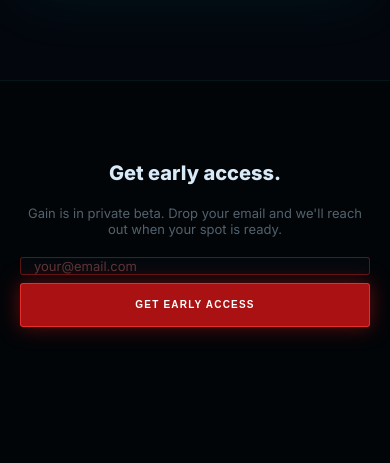
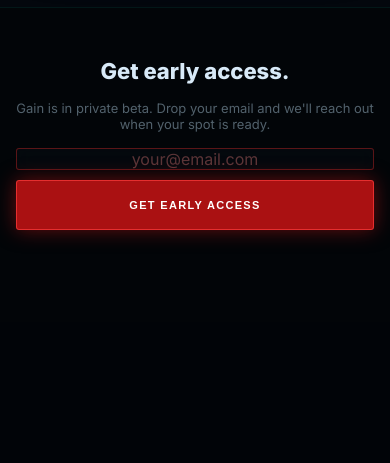
Before and after one commit to papjamzzz/gain, a Flask app: page / in a window 390 px wide. Shown: the part 1300-1763 px from the top of the page. After the commit the page ends 1541 px from the top, so only its background shows below. Run offline with Flask 3, Linux system fonts and the light colour scheme.

Commit message:
Mobile/iOS optimization — safe areas, touch targets, centered hero form

```diff
--- a/templates/index.html
+++ b/templates/index.html
@@ -2,7 +2,10 @@
 <html lang="en">
 <head>
   <meta charset="UTF-8"/>
-  <meta name="viewport" content="width=device-width, initial-scale=1.0"/>
+  <meta name="viewport" content="width=device-width, initial-scale=1.0, viewport-fit=cover"/>
+  <meta name="apple-mobile-web-app-capable" content="yes"/>
+  <meta name="apple-mobile-web-app-status-bar-style" content="black-translucent"/>
+  <meta name="theme-color" content="#000000"/>
   <title>Gain — Dial in your AI</title>
   <meta name="description" content="A behavioral mixing board for AI. Same task. Different state. Measurably different output.">
   <script async src="https://www.googletagmanager.com/gtag/js?id=G-VPT05X5BC2"></script>
@@ -237,9 +240,65 @@
 
     /* ── MOBILE ── */
     @media (max-width: 600px) {
-      .hero-bottom { left: 12px; right: 12px; max-width: calc(100% - 24px); }
-      .form-row { flex-direction: column; }
-      .join-btn { width: 100%; }
+
+      /* Hero — center everything on mobile */
+      .hero-bottom {
+        left: 0; right: 0;
+        bottom: 80px;
+        max-width: 100%;
+        padding: 0 20px;
+        align-items: center;
+      }
+
+      .form-row {
+        flex-direction: column;
+        gap: 10px;
+      }
+
+      .email-input {
+        height: 50px;
+        font-size: 16px; /* prevent iOS zoom */
+        text-align: center;
+      }
+
+      .join-btn {
+        width: 100%;
+        height: 50px;
+        font-size: 11px;
+      }
+
+      /* Scroll hint — smaller, centered bottom */
+      .scroll-hint {
+        font-size: 11px;
+        bottom: 16px;
+        right: 50%;
+        transform: translateX(50%);
+      }
+
+      /* Video section */
+      .video-section {
+        padding: 50px 16px;
+        gap: 16px;
+      }
+
+      .video-headline { font-size: 22px; }
+      .video-sub { font-size: 13px; }
+
+      /* Signup section */
+      .signup-section {
+        padding: 50px 16px 80px;
+        gap: 16px;
+      }
+
+      .signup-headline { font-size: 22px; }
+      .signup-sub { font-size: 13px; }
+
+      .status-msg { font-size: 12px; }
+    }
+
+    /* iOS safe area */
+    @supports (padding-bottom: env(safe-area-inset-bottom)) {
+      .signup-section { padding-bottom: calc(60px + env(safe-area-inset-bottom)); }
     }
   </style>
 </head>
```
